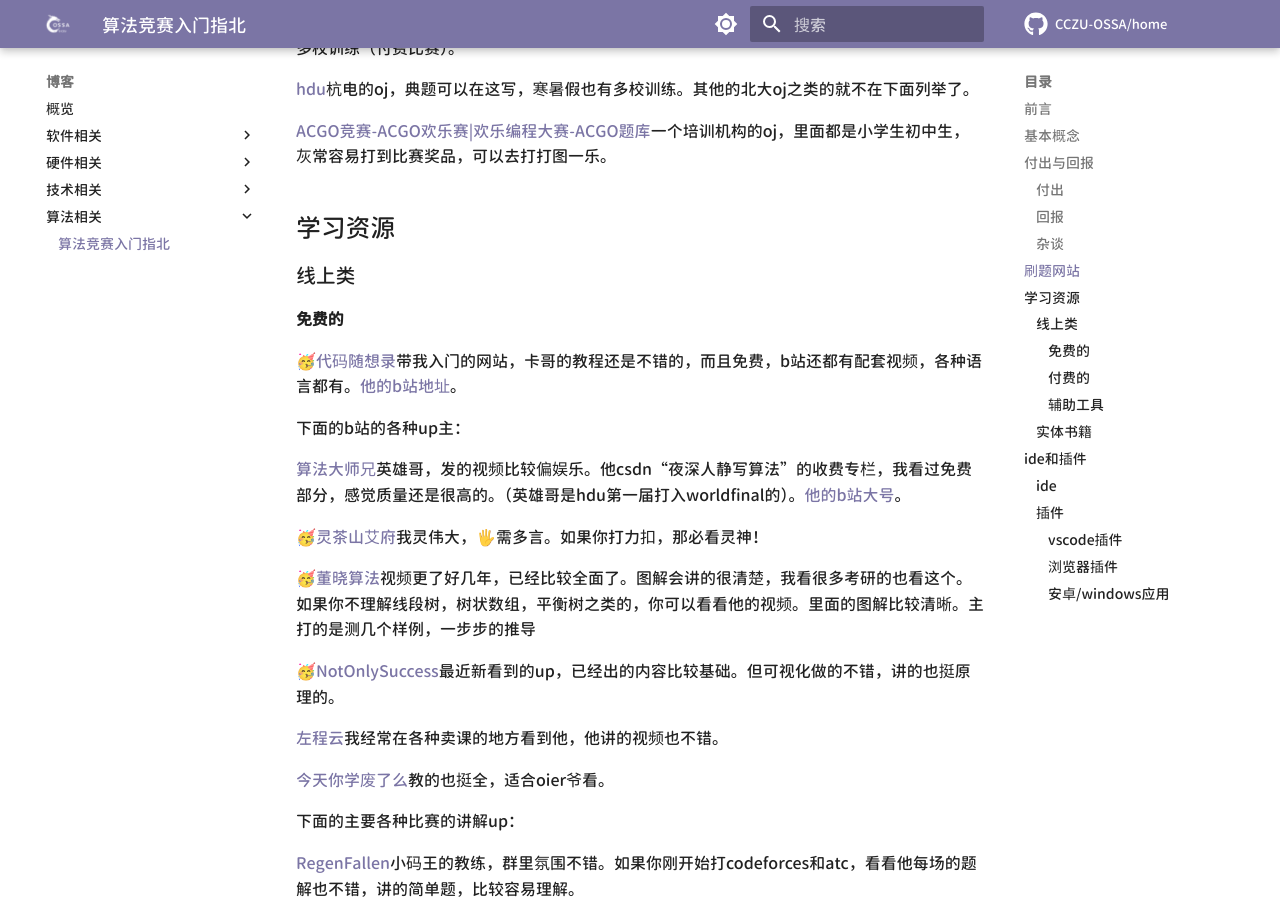
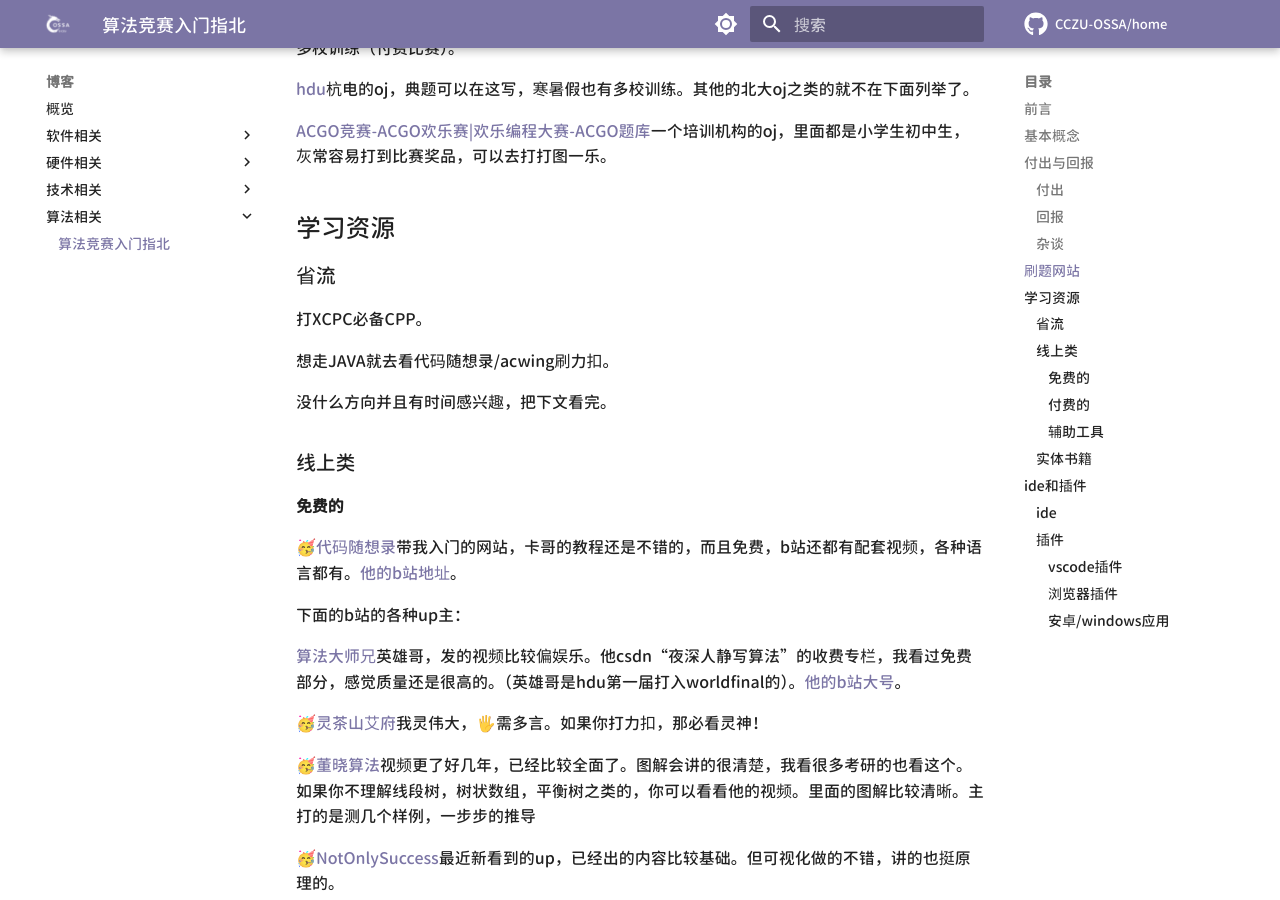
Before and after one commit to CCZU-OSSA/home, an MkDocs documentation site: the page built from docs/blog/algorithm/guide-to-algorithm-competitions.md, in a window 1280 px wide and 900 px high, scrolled down 3620 px. Built offline with MkDocs 1.6.1 and Material for MkDocs 9.7.7, drawn with Linux system fonts in a browser that asks for light colours; some web fonts are replaced; comment, search, counter and statistics services are not loaded.

Commit message:
Update guide-to-algorithm-competitions.md

```diff
--- a/docs/blog/algorithm/guide-to-algorithm-competitions.md
+++ b/docs/blog/algorithm/guide-to-algorithm-competitions.md
@@ -113,6 +113,13 @@ acmer指的是，参加XCPC系列比赛的选手。
 
 ## 学习资源
 
+### 省流
+打XCPC必备CPP。
+
+想走JAVA就去看代码随想录/acwing刷力扣。
+
+没什么方向并且有时间感兴趣，把下文看完。
+
 ### 线上类
 
 #### 免费的
```
